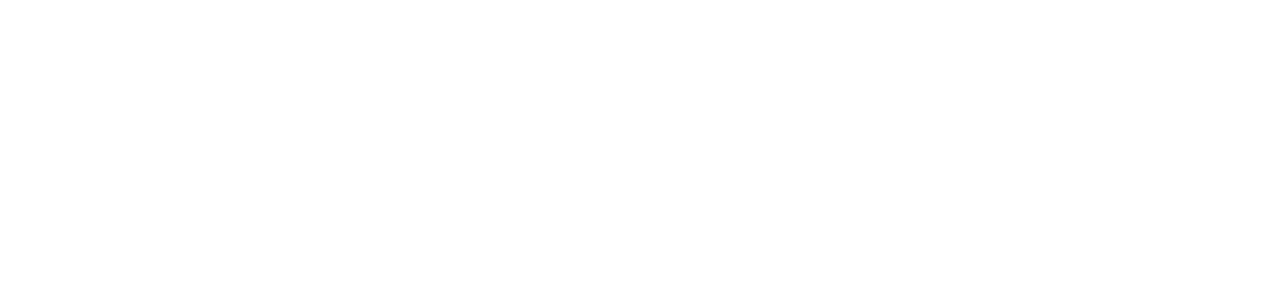
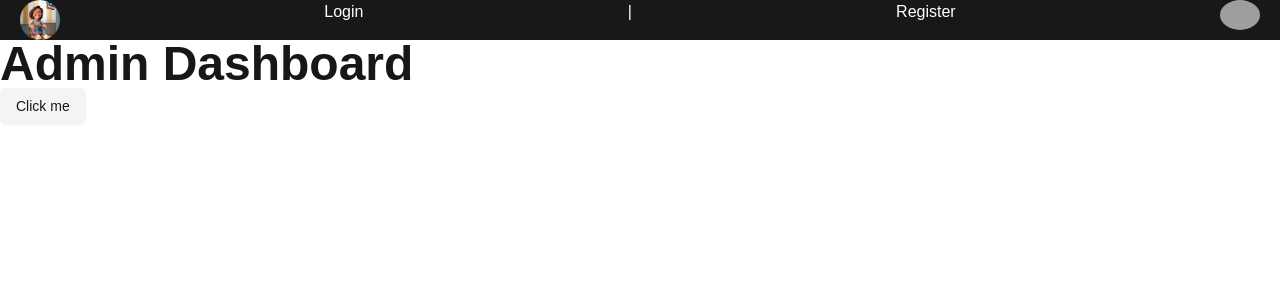
Before and after one commit to Mary-Mena21/admindashboard-ui, a Next.js app: page / in a window 1280 px wide. Shown: the top 300 px of the page. Built offline with nearby package versions, Linux system fonts and the light colour scheme; grey boxes are pictures that could not be loaded.

Commit message:
create Navbar

```diff
--- a/app/layout.tsx
+++ b/app/layout.tsx
@@ -1,6 +1,7 @@
 import type { Metadata } from 'next';
 import localFont from 'next/font/local';
 import './globals.css';
+import Navbar from '@/components/Navbar';
 
 const geistSans = localFont({
   src: './fonts/GeistVF.woff',
@@ -28,6 +29,7 @@
       <body
         className={`${geistSans.variable} ${geistMono.variable} antialiased`}
       >
+        <Navbar />
         {children}
       </body>
     </html>
--- a/app/page.tsx
+++ b/app/page.tsx
@@ -7,6 +7,8 @@
         <h1 className="text-5xl font-bold">Admin Dashboard</h1>
       <Button variant="secondary">Click me</Button>
     </div> */}
+      <h1 className="text-5xl font-bold">Admin Dashboard</h1>
+      <Button variant="secondary">Click me</Button>
     </>
   );
 }
--- /dev/null
+++ b/components/Navbar.tsx
@@ -0,0 +1,34 @@
+import cuteUL from '../img/cuteUL.png';
+import Image from 'next/image';
+import Link from 'next/link';
+import { Avatar, AvatarImage, AvatarFallback } from '@radix-ui/react-avatar';
+
+const Navbar = () => {
+  return (
+    <div className="bg-primary dark:bg-slate-700 text-white pay-2 px-5 flex justify-between">
+      <Link href="/">
+        <Image
+          src={cuteUL}
+          alt="cuteU"
+          width={40}
+          height={40}
+          style={{ borderRadius: '50%' }}
+        />
+      </Link>
+      <Link href="/login">Login</Link> | <Link href="/register">Register</Link>
+      <Avatar>
+        {/* <AvatarImage src="https://i.pravatar.cc/150?img=32" />
+          <AvatarFallback>UL</AvatarFallback> */}
+        <AvatarImage
+          src="https://github.com/shadcn.png"
+          width={40}
+          height={40}
+          style={{ borderRadius: '50%' }}
+        />
+        <AvatarFallback className="text-black">CN</AvatarFallback>
+      </Avatar>
+    </div>
+  );
+};
+
+export default Navbar;
--- /dev/null
+++ b/components/ui/avatar.tsx
@@ -0,0 +1,50 @@
+"use client"
+
+import * as React from "react"
+import * as AvatarPrimitive from "@radix-ui/react-avatar"
+
+import { cn } from "@/lib/utils"
+
+const Avatar = React.forwardRef<
+  React.ElementRef<typeof AvatarPrimitive.Root>,
+  React.ComponentPropsWithoutRef<typeof AvatarPrimitive.Root>
+>(({ className, ...props }, ref) => (
+  <AvatarPrimitive.Root
+    ref={ref}
+    className={cn(
+      "relative flex h-10 w-10 shrink-0 overflow-hidden rounded-full",
+      className
+    )}
+    {...props}
+  />
+))
+Avatar.displayName = AvatarPrimitive.Root.displayName
+
+const AvatarImage = React.forwardRef<
+  React.ElementRef<typeof AvatarPrimitive.Image>,
+  React.ComponentPropsWithoutRef<typeof AvatarPrimitive.Image>
+>(({ className, ...props }, ref) => (
+  <AvatarPrimitive.Image
+    ref={ref}
+    className={cn("aspect-square h-full w-full", className)}
+    {...props}
+  />
+))
+AvatarImage.displayName = AvatarPrimitive.Image.displayName
+
+const AvatarFallback = React.forwardRef<
+  React.ElementRef<typeof AvatarPrimitive.Fallback>,
+  React.ComponentPropsWithoutRef<typeof AvatarPrimitive.Fallback>
+>(({ className, ...props }, ref) => (
+  <AvatarPrimitive.Fallback
+    ref={ref}
+    className={cn(
+      "flex h-full w-full items-center justify-center rounded-full bg-muted",
+      className
+    )}
+    {...props}
+  />
+))
+AvatarFallback.displayName = AvatarPrimitive.Fallback.displayName
+
+export { Avatar, AvatarImage, AvatarFallback }
--- a/package.json
+++ b/package.json
@@ -9,6 +9,7 @@
     "lint": "next lint"
   },
   "dependencies": {
+    "@radix-ui/react-avatar": "^1.1.0",
     "@radix-ui/react-icons": "^1.3.0",
     "@radix-ui/react-slot": "^1.1.0",
     "class-variance-authority": "^0.7.0",
```
Also changed, not shown: img/cuteUL.png (added), 1 other file (tests, documents, lock files or other folders).
